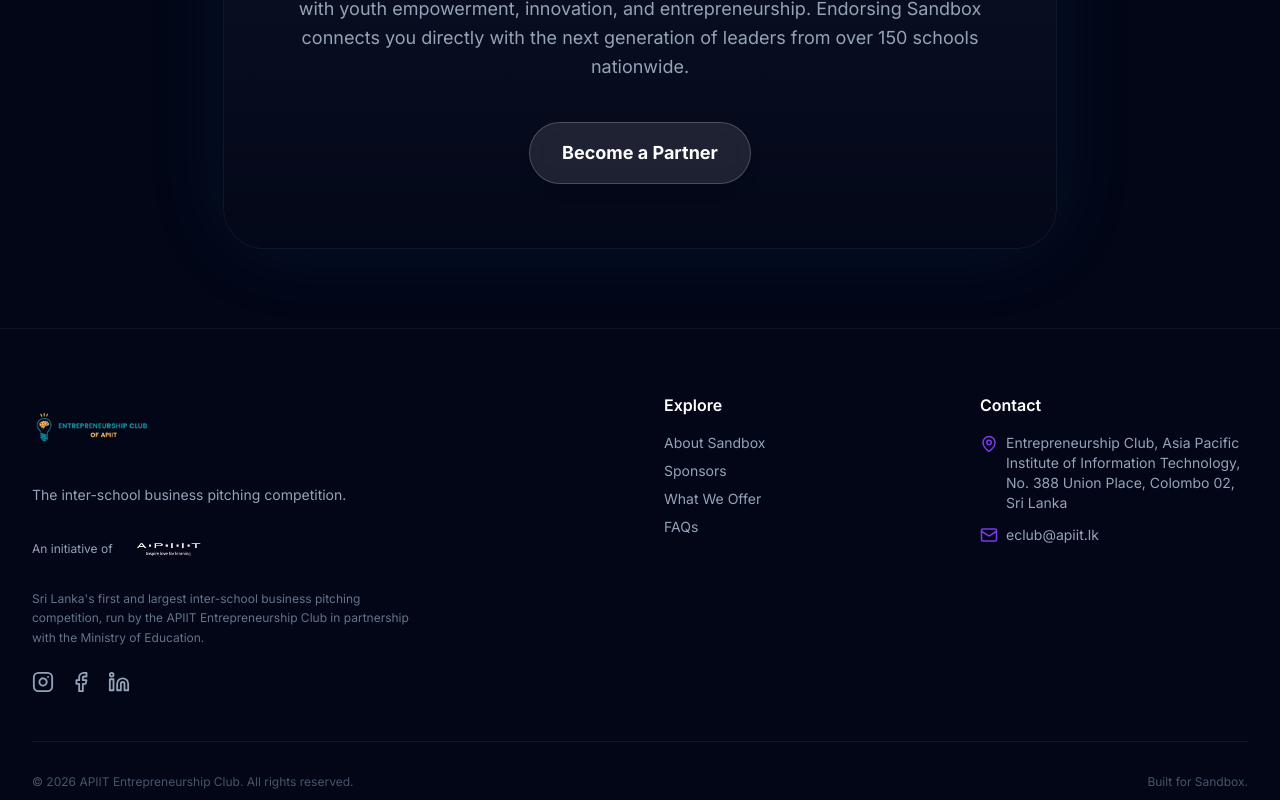
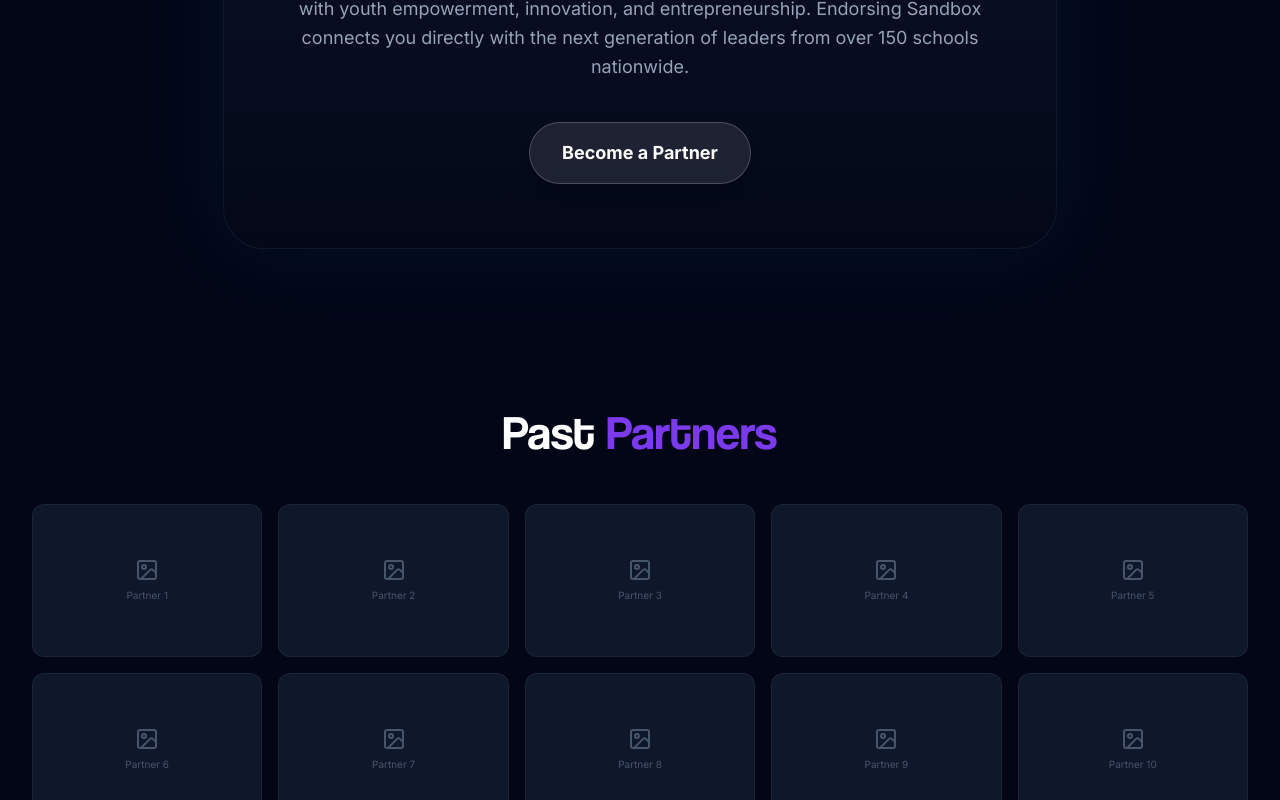
Before and after one commit to hana-careem/sandbox-website, a Next.js app: page /sponsors in a window 1280 px wide. Shown: the part 2000-2800 px from the top of the page. Built offline with nearby package versions, Linux system fonts and the light colour scheme.

Commit message:
add Past Partners section and restyle About/Sponsors headings

```diff
--- a/app/sponsors/page.jsx
+++ b/app/sponsors/page.jsx
@@ -1,6 +1,7 @@
 import React from 'react';
 import SponsorsList from '../../components/sponsors/SponsorsList';
 import PartnerUp from '../../components/sponsors/PartnerUp';
+import PastPartners from '../../components/sponsors/PastPartners';
 
 export const metadata = {
   title: 'Sponsors | Sandbox',
@@ -12,6 +13,7 @@
     <main className="w-full">
       <SponsorsList />
       <PartnerUp />
+      <PastPartners />
     </main>
   );
 }
--- a/components/about/AboutBanner.jsx
+++ b/components/about/AboutBanner.jsx
@@ -6,7 +6,7 @@
     <section className="pt-32 pb-16 bg-slate-950 text-center">
       <div className="container max-w-4xl mx-auto px-4">
         <ScrollReveal>
-          <h1 className="text-5xl md:text-7xl font-black font-display text-white mb-6">About Sandbox</h1>
+          <h1 className="text-5xl md:text-7xl font-coolvetica font-normal text-white mb-6">About Sandbox</h1>
           <p className="text-xl text-slate-300">Empowering Sri Lanka's next generation of entrepreneurs since our inception.</p>
         </ScrollReveal>
       </div>
--- a/components/about/MeetTheTeamSection.jsx
+++ b/components/about/MeetTheTeamSection.jsx
@@ -16,10 +16,10 @@
         <p className="mb-4 text-xs uppercase tracking-[0.2em] text-[#38BDF8]">
           The people behind Sandbox
         </p>
-        <h1 className="font-['Space_Grotesk'] text-4xl font-medium leading-tight text-white md:text-5xl">
+        <h1 className="font-coolvetica text-4xl font-normal leading-tight text-white md:text-5xl">
           Meet the team that makes
           <br />
-          the <em className="italic text-[#FF4D6D]">magic</em> happen
+          the <em className="italic text-[#7C3AED]">magic</em> happen
         </h1>
         <p className="mx-auto mt-5 max-w-md text-sm leading-relaxed text-white/55 md:text-base">
           The student board organising Sri Lanka&rsquo;s flagship inter-school business
--- a/components/about/OurGoals.jsx
+++ b/components/about/OurGoals.jsx
@@ -7,7 +7,7 @@
       <div className="container max-w-4xl mx-auto px-4">
         <div className="relative overflow-hidden rounded-[2.5rem] bg-gradient-to-b from-slate-900/80 via-slate-900/40 to-slate-900/10 px-6 py-16 md:px-16 text-center ring-1 ring-white/5 shadow-[0_0_90px_rgba(56,189,248,0.08)]">
           <ScrollReveal>
-            <h2 className="text-3xl md:text-5xl font-black font-display text-white mb-8">Our Goals</h2>
+            <h2 className="text-3xl md:text-5xl font-coolvetica font-normal text-white mb-8">Our Goals</h2>
             <p className="text-slate-300 text-lg leading-relaxed mb-6">
               We aim to foster a culture of innovation and critical thinking among school students across Sri Lanka. By providing a platform to pitch real business ideas, we bridge the gap between classroom learning and practical entrepreneurship.
             </p>
--- a/components/about/OurHistory.jsx
+++ b/components/about/OurHistory.jsx
@@ -13,7 +13,7 @@
       <div className="container max-w-5xl mx-auto px-4">
         <div className="relative overflow-hidden rounded-[2.5rem] bg-gradient-to-b from-slate-900/80 via-slate-900/40 to-slate-900/10 px-6 py-16 md:px-16 ring-1 ring-white/5 shadow-[0_0_90px_rgba(124,58,237,0.10)]">
         <ScrollReveal>
-          <h2 className="text-3xl md:text-5xl font-black font-display text-white mb-16 text-center">Our History</h2>
+          <h2 className="text-3xl md:text-5xl font-coolvetica font-normal text-white mb-16 text-center">Our History</h2>
         </ScrollReveal>
 
         <div className="space-y-12">
@@ -26,16 +26,16 @@
                   </div>
                 </div>
                 <div className="w-full md:w-1/2 px-4">
-                  <h3 className="text-2xl font-bold mb-4 font-display">
+                  <h3 className="text-2xl font-normal mb-4 font-coolvetica">
                     {item.editionParam ? (
                       <Link
                         href={`/about/editions?edition=${item.editionParam}`}
-                        className="text-[#FF4D6D] hover:text-[#7C3AED] transition-colors underline-offset-4 hover:underline"
+                        className="text-white hover:text-[#7C3AED] transition-colors underline-offset-4 hover:underline"
                       >
                         {item.edition}
                       </Link>
                     ) : (
-                      <span className="text-[#FF4D6D]">{item.edition}</span>
+                      <span className="text-white">{item.edition}</span>
                     )}
                   </h3>
                   <p className="text-slate-300 text-lg leading-relaxed">{item.desc}</p>
--- a/components/sponsors/PartnerUp.jsx
+++ b/components/sponsors/PartnerUp.jsx
@@ -9,7 +9,7 @@
       <div className="max-w-4xl mx-auto px-4 sm:px-6 lg:px-8 text-center">
         <div className="relative overflow-hidden rounded-[2.5rem] bg-gradient-to-b from-slate-900/80 via-slate-900/40 to-slate-900/10 px-6 py-16 md:px-16 ring-1 ring-white/5 shadow-[0_0_90px_rgba(56,189,248,0.08)]">
         <ScrollReveal>
-          <h2 className="text-4xl md:text-5xl font-black font-display text-white mb-6">
+          <h2 className="text-4xl md:text-5xl font-coolvetica font-normal text-white mb-6">
             Partner With <span className="text-[#7C3AED]">Sandbox</span>
           </h2>
           <p className="text-lg text-slate-400 mb-10 leading-relaxed">
--- /dev/null
+++ b/components/sponsors/PastPartners.jsx
@@ -0,0 +1,35 @@
+"use client";
+import React from 'react';
+import { ImageIcon } from 'lucide-react';
+import ScrollReveal from '../ui/ScrollReveal';
+
+// TODO: Replace placeholder cards with actual past partner logos
+const PAST_PARTNERS = Array.from({ length: 10 }, (_, i) => ({
+  id: i,
+  name: `Partner ${i + 1}`,
+}));
+
+export default function PastPartners() {
+  return (
+    <section className="py-20 bg-slate-950">
+      <div className="max-w-7xl mx-auto px-4 sm:px-6 lg:px-8">
+        <ScrollReveal>
+          <h2 className="text-4xl md:text-5xl font-coolvetica font-normal text-white text-center mb-12">
+            Past <span className="text-[#7C3AED]">Partners</span>
+          </h2>
+        </ScrollReveal>
+
+        <div className="grid grid-cols-3 sm:grid-cols-4 lg:grid-cols-5 gap-4">
+          {PAST_PARTNERS.map((partner, i) => (
+            <ScrollReveal key={partner.id} delay={i * 60} direction="up">
+              <div className="aspect-[3/2] bg-slate-900 border border-white/5 rounded-xl flex flex-col items-center justify-center gap-1.5 p-4 hover:border-[#7C3AED]/50 transition-colors">
+                <ImageIcon className="w-6 h-6 text-slate-600" />
+                <span className="text-[10px] text-slate-600">{partner.name}</span>
+              </div>
+            </ScrollReveal>
+          ))}
+        </div>
+      </div>
+    </section>
+  );
+}
--- a/components/sponsors/SponsorsList.jsx
+++ b/components/sponsors/SponsorsList.jsx
@@ -24,7 +24,7 @@
       <div className="max-w-7xl mx-auto px-4 sm:px-6 lg:px-8">
         <ScrollReveal>
           <div className="text-center mb-20">
-            <h1 className="text-5xl md:text-7xl font-black font-display text-white tracking-tighter mb-6">
+            <h1 className="text-5xl md:text-7xl font-coolvetica font-normal text-white tracking-normal mb-6">
               OUR <span className="text-[#7C3AED]">SPONSORS</span>
             </h1>
             <p className="text-xl text-slate-400 max-w-2xl mx-auto leading-relaxed">
```
Also changed, not shown: public/fonts/aubrey/AUBREY1__.TTF (added).
